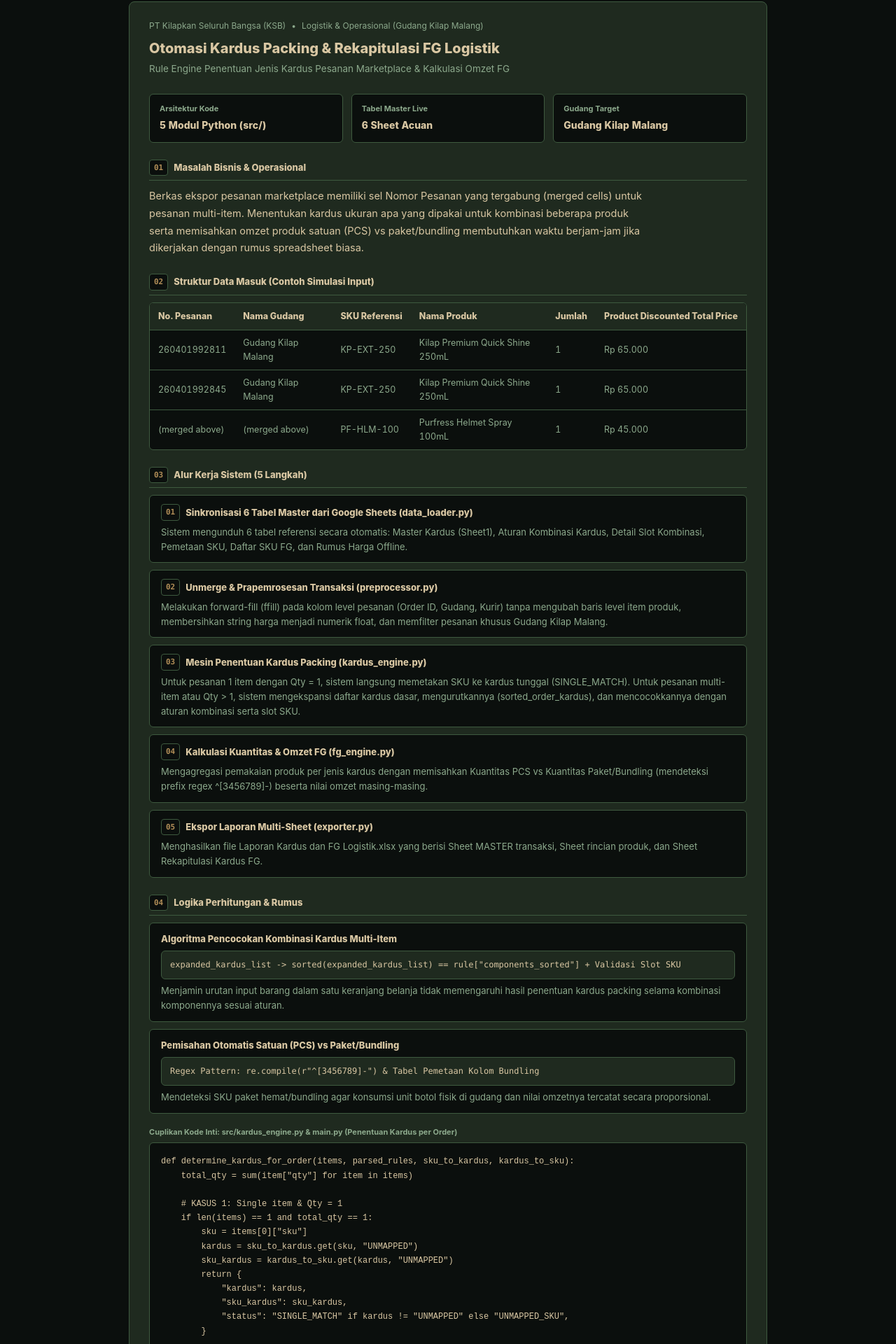
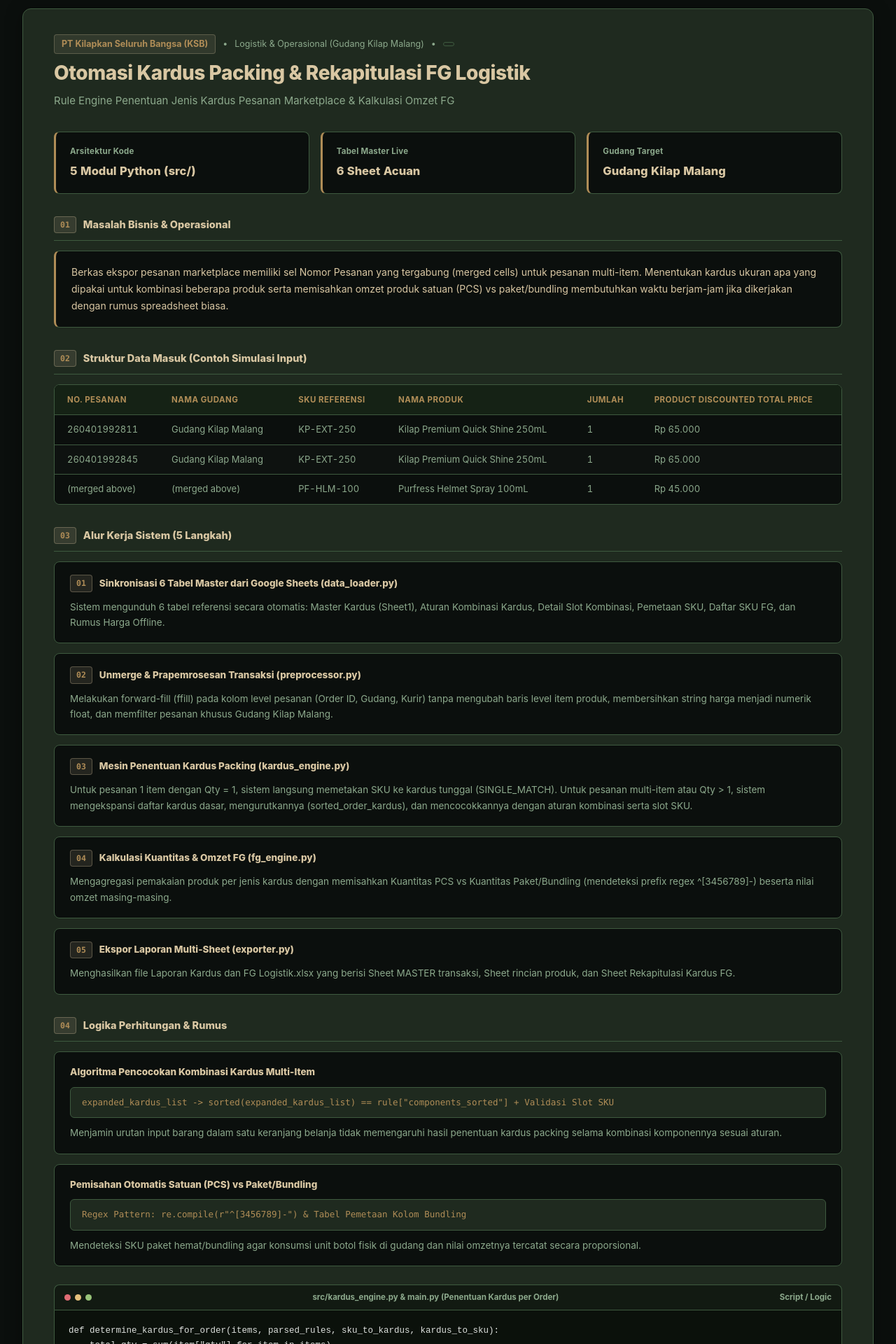
Before and after one commit to rofiqsamanhudi/rofiqsamanhudi.github.io, a Next.js app: page /kasus/laporan-kardus-fg in a window 1280 px wide. Shown: the part 87-2007 px from the top of the page at 70% size. Built offline with nearby package versions, Linux system fonts and the light colour scheme.

Commit message:
remove summary cards from Ringkasan Kerja section

```diff
--- a/next.config.mjs
+++ b/next.config.mjs
@@ -5,10 +5,6 @@ const nextConfig = {
     unoptimized: true,
   },
   reactStrictMode: true,
-  experimental: {
-    cpus: 1,
-    workerThreads: false,
-  },
 };
 
 export default nextConfig;
--- a/src/app/globals.css
+++ b/src/app/globals.css
@@ -670,11 +670,11 @@ button:focus-visible,
   z-index: 30;
   background-color: var(--surface);
   border-bottom: 1px solid var(--line);
-  padding: 12px 24px;
+  padding: 14px 32px;
 }
 
 .ap-standalone-header-inner {
-  max-width: 960px;
+  max-width: 1380px;
   margin: 0 auto;
   display: flex;
   justify-content: space-between;
@@ -686,12 +686,12 @@ button:focus-visible,
 .ap-standalone-brand {
   display: flex;
   align-items: center;
-  gap: 14px;
+  gap: 16px;
   flex-wrap: wrap;
 }
 
 .ap-standalone-author {
-  font-size: 12.5px;
+  font-size: 13px;
   font-weight: 700;
   color: var(--text-2);
 }
@@ -699,47 +699,48 @@ button:focus-visible,
 .ap-standalone-main {
   flex: 1;
   width: 100%;
-  max-width: 960px;
+  max-width: 1380px;
   margin: 0 auto;
-  padding: 28px 24px 48px;
+  padding: 32px 32px 64px;
 }
 
 .ap-standalone-pager {
   display: flex;
   justify-content: space-between;
   align-items: center;
-  gap: 12px;
+  gap: 14px;
   flex-wrap: wrap;
-  padding-top: 16px;
+  padding-top: 24px;
   border-top: 1px solid var(--line);
 }
 
 .ap-standalone-footer {
   background-color: var(--surface);
   border-top: 1px solid var(--line);
-  padding: 14px 24px;
+  padding: 18px 32px;
 }
 
 .ap-standalone-footer-inner {
-  max-width: 960px;
+  max-width: 1380px;
   margin: 0 auto;
   display: flex;
   justify-content: space-between;
   align-items: center;
-  gap: 12px;
+  gap: 14px;
   flex-wrap: wrap;
-  font-size: 12px;
+  font-size: 12.5px;
   color: var(--text-2);
 }
 
 .ap-case-detail-view {
   background-color: var(--surface);
   border: 1px solid var(--line);
-  border-radius: 8px;
-  padding: 24px 28px;
+  border-radius: 12px;
+  padding: 36px 44px;
   display: flex;
   flex-direction: column;
-  gap: 24px;
+  gap: 32px;
+  box-shadow: 0 4px 24px rgba(0, 0, 0, 0.35);
 }
 
 .ap-detail-topbar {
@@ -753,8 +754,8 @@ button:focus-visible,
 }
 
 .ap-back-btn {
-  min-height: 36px;
-  padding: 6px 14px;
+  min-height: 38px;
+  padding: 8px 18px;
   border-radius: 6px;
   background-color: var(--bg);
   color: var(--text);
@@ -765,56 +766,79 @@ button:focus-visible,
   align-items: center;
   gap: 8px;
   text-decoration: none;
-  transition: border-color 0.15s ease, color 0.15s ease;
+  transition: border-color 0.15s ease, color 0.15s ease, background-color 0.15s ease;
 }
 
 .ap-back-btn:hover {
   border-color: var(--accent);
   color: var(--accent);
+  background-color: rgba(217, 199, 163, 0.08);
 }
 
 .ap-detail-header-block {
   display: flex;
   flex-direction: column;
-  gap: 6px;
+  gap: 10px;
+}
+
+.ap-detail-meta-row {
+  display: flex;
+  align-items: center;
+  gap: 10px;
+  flex-wrap: wrap;
+  font-size: 12.5px;
+  color: var(--text-2);
+}
+
+.ap-detail-entity-badge {
+  font-weight: 700;
+  color: var(--accent);
+  background-color: rgba(217, 199, 163, 0.1);
+  padding: 3px 10px;
+  border-radius: 4px;
+  border: 1px solid rgba(217, 199, 163, 0.25);
 }
 
 .ap-detail-title {
-  font-size: 20px;
+  font-size: 28px;
   font-weight: 800;
   color: var(--text);
-  line-height: 1.3;
+  line-height: 1.25;
+  letter-spacing: -0.015em;
 }
 
 .ap-detail-subtitle {
-  font-size: 13.5px;
+  font-size: 15px;
   color: var(--text-2);
+  line-height: 1.6;
 }
 
 .ap-sys-metrics {
   display: grid;
-  grid-template-columns: repeat(3, 1fr);
-  gap: 12px;
+  grid-template-columns: repeat(auto-fit, minmax(240px, 1fr));
+  gap: 16px;
 }
 
 .ap-sys-metric-box {
   background-color: var(--bg);
   border: 1px solid var(--line);
-  border-radius: 6px;
-  padding: 12px 14px;
+  border-left: 3px solid var(--accent);
+  border-radius: 8px;
+  padding: 18px 20px;
   display: flex;
   flex-direction: column;
-  gap: 4px;
+  gap: 6px;
 }
 
 .ap-meta-label {
-  font-size: 11px;
+  font-size: 11.5px;
   font-weight: 700;
   color: var(--text-2);
+  letter-spacing: 0.02em;
 }
 
 .ap-sys-metric-val {
-  font-size: 14px;
+  font-size: 16.5px;
   font-weight: 800;
   color: var(--text);
   font-variant-numeric: tabular-nums;
@@ -823,88 +847,129 @@ button:focus-visible,
 .ap-detail-block {
   display: flex;
   flex-direction: column;
-  gap: 10px;
+  gap: 14px;
 }
 
 .ap-detail-block-title {
-  font-size: 13px;
+  font-size: 14.5px;
   font-weight: 800;
   color: var(--text);
-  padding-bottom: 6px;
+  padding-bottom: 10px;
   border-bottom: 1px solid var(--line);
   display: flex;
   align-items: center;
-  gap: 8px;
+  gap: 10px;
 }
 
 .ap-step-num-badge {
   font-family: var(--font-mono);
-  font-size: 11px;
+  font-size: 11.5px;
   font-weight: 700;
-  padding: 2px 6px;
+  padding: 2px 8px;
   border-radius: 4px;
-  background-color: var(--bg);
+  background-color: rgba(217, 199, 163, 0.12);
   color: var(--accent);
-  border: 1px solid var(--line);
+  border: 1px solid rgba(217, 199, 163, 0.3);
   font-variant-numeric: tabular-nums;
   flex-shrink: 0;
+}
+
+.ap-problem-callout {
+  background-color: var(--bg);
+  border: 1px solid var(--line);
+  border-left: 3px solid var(--accent);
+  border-radius: 8px;
+  padding: 18px 22px;
+  font-size: 14px;
+  line-height: 1.7;
+  color: var(--text);
 }
 
 /* Step Cards without decorative left stripes (R-01, R-31) */
 .ap-sys-steps {
   display: flex;
   flex-direction: column;
-  gap: 10px;
+  gap: 14px;
 }
 
 .ap-sys-step-card {
   background-color: var(--bg);
   border: 1px solid var(--line);
-  border-radius: 6px;
-  padding: 12px 16px;
+  border-radius: 8px;
+  padding: 18px 22px;
   display: flex;
   flex-direction: column;
-  gap: 6px;
+  gap: 10px;
 }
 
 .ap-sys-step-head {
   display: flex;
   align-items: center;
-  gap: 8px;
-  font-size: 13px;
+  gap: 10px;
+  font-size: 13.5px;
   font-weight: 800;
   color: var(--text);
 }
 
 .ap-sys-step-body {
-  font-size: 13px;
+  font-size: 13.5px;
   color: var(--text-2);
-  line-height: 1.6;
+  line-height: 1.65;
 }
 
 .ap-sys-formula {
   font-family: var(--font-mono);
-  font-size: 12px;
-  padding: 10px 12px;
+  font-size: 12.5px;
+  padding: 12px 16px;
   border-radius: 6px;
   background-color: var(--surface);
-  color: var(--text);
+  color: var(--accent);
   border: 1px solid var(--line);
   overflow-x: auto;
   font-variant-numeric: tabular-nums;
+  line-height: 1.5;
+}
+
+.ap-code-header-bar {
+  display: flex;
+  justify-content: space-between;
+  align-items: center;
+  padding: 8px 14px;
+  background-color: #121A12;
+  border: 1px solid var(--line);
+  border-bottom: none;
+  border-top-left-radius: 8px;
+  border-top-right-radius: 8px;
+  font-size: 11.5px;
+  font-weight: 700;
+  color: var(--text-2);
+}
+
+.ap-code-dots {
+  display: flex;
+  gap: 6px;
+}
+
+.ap-code-dot {
+  width: 9px;
+  height: 9px;
+  border-radius: 50%;
+  background-color: var(--line);
 }
 
 .ap-sys-code {
   font-family: var(--font-mono);
-  font-size: 12px;
-  line-height: 1.6;
-  padding: 16px;
-  border-radius: 6px;
-  background-color: var(--bg);
-  color: var(--text);
+  font-size: 12.5px;
+  line-height: 1.65;
+  padding: 18px 20px;
+  border-bottom-left-radius: 8px;
+  border-bottom-right-radius: 8px;
+  background-color: #0b110b;
+  color: #dcdfdc;
   border: 1px solid var(--line);
   overflow-x: auto;
   white-space: pre;
+  margin: 0;
 }
 
 /* Data Tables */
@@ -912,35 +977,55 @@ button:focus-visible,
   width: 100%;
   overflow-x: auto;
   border: 1px solid var(--line);
-  border-radius: 6px;
+  border-radius: 8px;
 }
 
 .ap-table {
   width: 100%;
   border-collapse: collapse;
-  font-size: 12.5px;
+  font-size: 13px;
   background-color: var(--bg);
 }
 
 .ap-table th {
-  background-color: var(--surface);
-  color: var(--text);
-  font-weight: 800;
+  background-color: #152215;
+  color: var(--accent);
+  font-weight: 700;
   text-align: left;
-  padding: 9px 12px;
+  padding: 12px 18px;
   border-bottom: 1px solid var(--line);
   white-space: nowrap;
+  font-size: 11.5px;
+  letter-spacing: 0.04em;
+  text-transform: uppercase;
 }
 
 .ap-table td {
-  padding: 8px 12px;
+  padding: 11px 18px;
   color: var(--text-2);
   border-bottom: 1px solid var(--line);
   font-variant-numeric: tabular-nums;
+  line-height: 1.5;
+}
+
+.ap-table tbody tr {
+  transition: background-color 0.12s ease;
+}
+
+.ap-table tbody tr:nth-child(even) td {
+  background-color: rgba(255, 255, 255, 0.012);
+}
+
+.ap-table tbody tr:hover td {
+  background-color: rgba(62, 90, 63, 0.22);
 }
 
 .ap-table tbody tr:last-child td {
   border-bottom: none;
+}
+
+.ap-back-home-center {
+  background-color: var(--surface);
 }
 
 /* ==========================================================================
--- a/src/app/kasus/[id]/page.js
+++ b/src/app/kasus/[id]/page.js
@@ -42,6 +42,9 @@ export default async function CaseStudyPage({ params }) {
         <div className="ap-standalone-header-inner">
           <div className="ap-standalone-brand">
             <a href="/#studi-kasus" className="ap-back-btn">
+              <svg width="15" height="15" viewBox="0 0 24 24" fill="none" stroke="currentColor" strokeWidth="2.5" strokeLinecap="round" strokeLinejoin="round" aria-hidden="true">
+                <path d="m15 18-6-6 6-6" />
+              </svg>
               Kembali ke Portofolio Utama
             </a>
             <span className="ap-standalone-author">
@@ -57,10 +60,12 @@ export default async function CaseStudyPage({ params }) {
       <main className="ap-standalone-main" aria-label={`Rincian Studi Kasus ${item.title}`}>
         <article className="ap-case-detail-view">
           <div className="ap-detail-header-block">
-            <div className="ap-case-meta" style={{ marginTop: 0, marginBottom: '4px' }}>
-              <span>{item.entity}</span>
+            <div className="ap-detail-meta-row">
+              <span className="ap-detail-entity-badge">{item.entity}</span>
               <span>&bull;</span>
               <span>{item.division || item.category}</span>
+              <span>&bull;</span>
+              <span className="ap-code-badge">{item.category}</span>
             </div>
             <h1 className="ap-detail-title">{item.title}</h1>
             <p className="ap-detail-subtitle">{item.subtitle}</p>
@@ -83,7 +88,9 @@ export default async function CaseStudyPage({ params }) {
               <span className="ap-step-num-badge">01</span>
               Masalah Bisnis &amp; Operasional
             </h2>
-            <p className="ap-prose">{item.problemStatement}</p>
+            <div className="ap-problem-callout">
+              <p style={{ margin: 0 }}>{item.problemStatement}</p>
+            </div>
           </section>
 
           {/* 02. Struktur Data Masuk */}
@@ -156,9 +163,15 @@ export default async function CaseStudyPage({ params }) {
             </div>
 
             {item.codeSnippet && (
-              <div style={{ marginTop: '8px' }}>
-                <div className="ap-meta-label" style={{ marginBottom: '6px' }}>
-                  Cuplikan Kode Inti: {item.codeSnippetTitle || 'Logika Utama'}
+              <div style={{ marginTop: '12px' }}>
+                <div className="ap-code-header-bar">
+                  <div className="ap-code-dots">
+                    <span className="ap-code-dot" style={{ backgroundColor: '#e06c75' }} />
+                    <span className="ap-code-dot" style={{ backgroundColor: '#e5c07b' }} />
+                    <span className="ap-code-dot" style={{ backgroundColor: '#98c379' }} />
+                  </div>
+                  <span>{item.codeSnippetTitle || 'Cuplikan Logika / Kode Otomasi'}</span>
+                  <span>{item.category && item.category.includes('Python') ? 'Python' : 'Script / Logic'}</span>
                 </div>
                 <pre className="ap-sys-code">
                   <code>{item.codeSnippet}</code>
@@ -218,22 +231,36 @@ export default async function CaseStudyPage({ params }) {
             <div>
               {prevItem ? (
                 <a href={`/kasus/${prevItem.id}`} className="ap-back-btn">
+                  <svg width="15" height="15" viewBox="0 0 24 24" fill="none" stroke="currentColor" strokeWidth="2.5" strokeLinecap="round" strokeLinejoin="round" aria-hidden="true">
+                    <path d="m15 18-6-6 6-6" />
+                  </svg>
                   Sebelumnya: {prevItem.title}
                 </a>
               ) : (
                 <a href="/#studi-kasus" className="ap-back-btn">
-                  Kembali ke Daftar Studi Kasus
+                  <svg width="15" height="15" viewBox="0 0 24 24" fill="none" stroke="currentColor" strokeWidth="2.5" strokeLinecap="round" strokeLinejoin="round" aria-hidden="true">
+                    <path d="m15 18-6-6 6-6" />
+                  </svg>
+                  Kembali ke Portofolio
                 </a>
               )}
             </div>
+
+            <a href="/#studi-kasus" className="ap-back-btn ap-back-home-center">
+              Daftar Semua Projek &amp; Arsitektur
+            </a>
+
             <div>
               {nextItem ? (
                 <a href={`/kasus/${nextItem.id}`} className="ap-back-btn">
                   Selanjutnya: {nextItem.title}
+                  <svg width="15" height="15" viewBox="0 0 24 24" fill="none" stroke="currentColor" strokeWidth="2.5" strokeLinecap="round" strokeLinejoin="round" aria-hidden="true">
+                    <path d="m9 18 6-6-6-6" />
+                  </svg>
                 </a>
               ) : (
                 <a href="/#studi-kasus" className="ap-back-btn">
-                  Kembali ke Daftar Studi Kasus
+                  Kembali ke Portofolio
                 </a>
               )}
             </div>
```
Also changed, not shown: src/components/PortfolioHub.js (+16 -66 lines).
